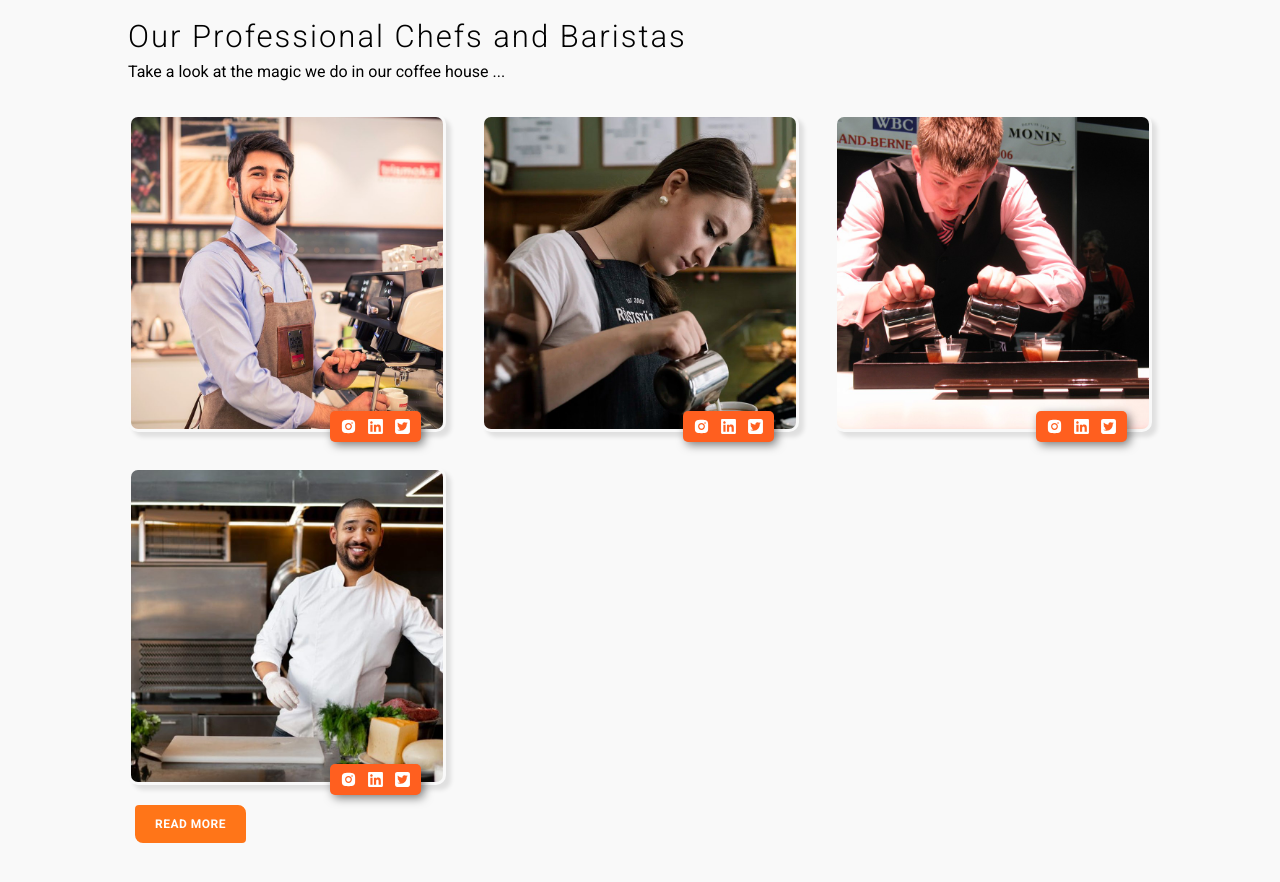
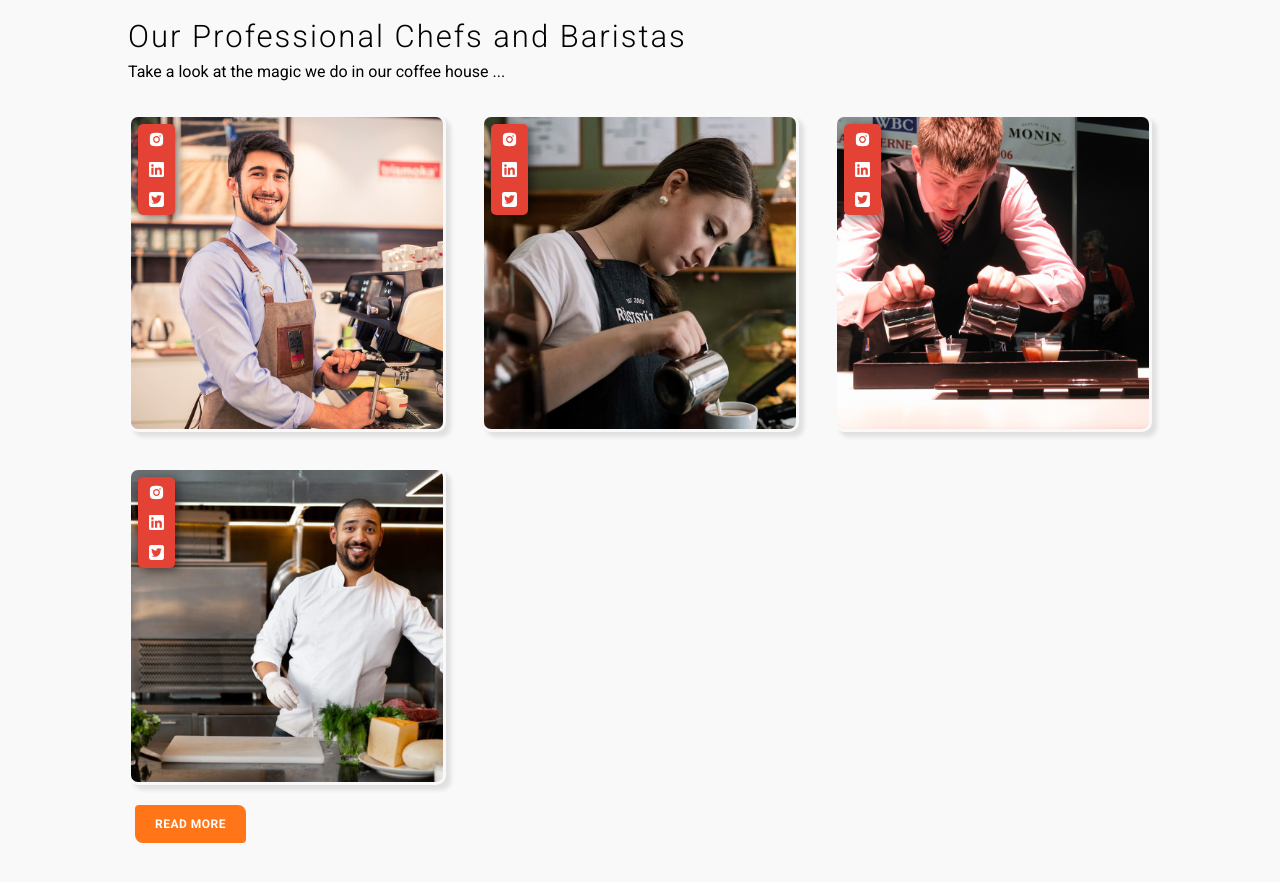
Before and after one commit to behnamhamidi1991/coffeehouse, a Next.js app: page / in a window 1280 px wide. Shown: the part 1480-2362 px from the top of the page. Built offline with nearby package versions, Linux system fonts and the light colour scheme.

Commit message:
last updated

```diff
--- a/app/components/Staff/staff.module.css
+++ b/app/components/Staff/staff.module.css
@@ -33,17 +33,18 @@
 
 .social {
   display: flex;
-  gap: 10px;
+  flex-direction: column;
+  gap: 5px;
   justify-content: space-between;
   align-items: center;
-  background-color: var(--yellow-300);
+  background-color: var(--red-500);
   padding: 3px 10px;
   color: #fff;
   border-radius: 5px;
   box-shadow: 3px 3px 10px rgba(0, 0, 0, 0.5);
   position: absolute;
-  bottom: -10px;
-  right: 25px;
+  top: 10px;
+  left: 10px;
 }
 
 .social a {
--- a/app/globals.css
+++ b/app/globals.css
@@ -1,6 +1,10 @@
 @tailwind base;
 @tailwind components;
 @tailwind utilities;
+
+* {
+  scroll-behavior: smooth;
+}
 
 :root {
   --bg-color: #fefefe;
@@ -27,3 +31,12 @@ body {
   transform-origin: 0%;
   z-index: 1000;
 }
+
+.goUp {
+  position: fixed;
+  right: 20px;
+  bottom: 25px;
+  color: var(--red-500);
+  font-size: 25px;
+  cursor: pointer;
+}
```
